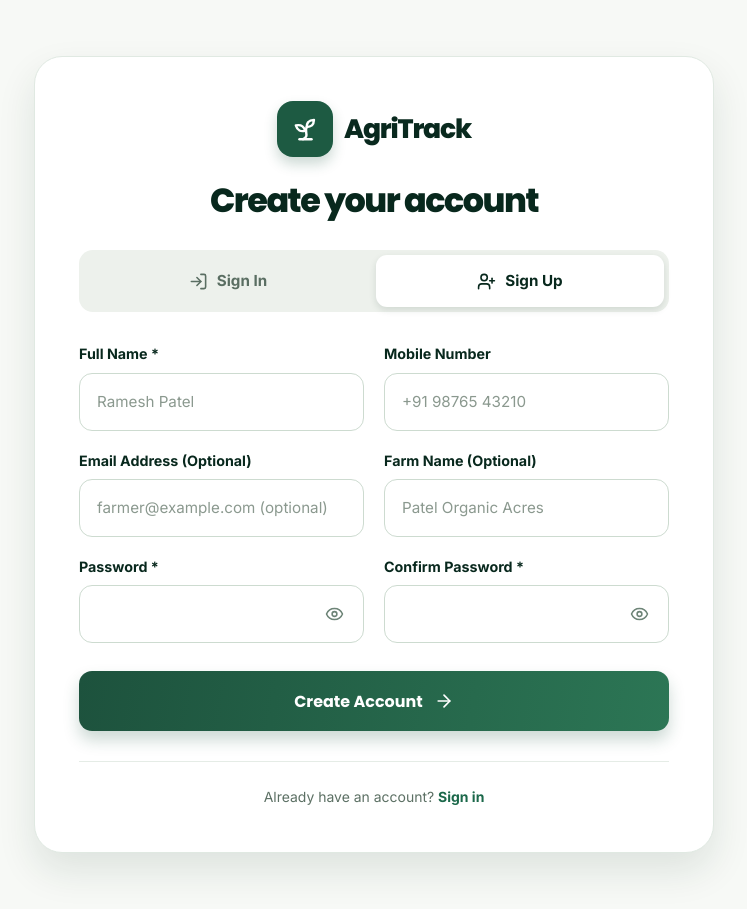
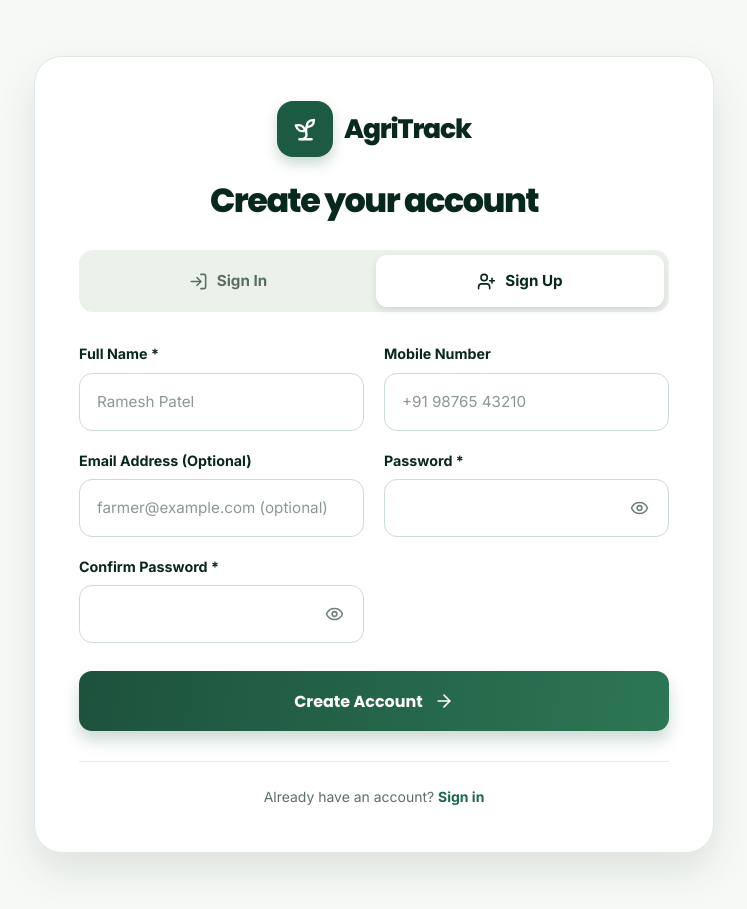
Before and after one commit to Krishnaprasath100/AgriTrack, a Next.js app in the folder frontend/: page /register in a window 1280 px wide. Shown: the whole page, without its empty margins (266-1013 px from the left). Built offline with nearby package versions, Linux system fonts and the light colour scheme.

Commit message:
Remove Farm Name optional field from signup page

```diff
--- a/frontend/src/app/register/page.tsx
+++ b/frontend/src/app/register/page.tsx
@@ -20,7 +20,6 @@ export default function RegisterPage() {
   const [formData, setFormData] = useState({
     fullName: '',
     email: '',
-    farmName: '',
     phone: '',
     password: '',
     confirmPassword: '',
@@ -36,14 +35,12 @@ export default function RegisterPage() {
       const urlFullName = params.get('fullName');
       const urlEmail = params.get('email');
       const urlPhone = params.get('phone');
-      const urlFarmName = params.get('farmName');
-      if (urlFullName || urlEmail || urlPhone || urlFarmName) {
+      if (urlFullName || urlEmail || urlPhone) {
         setFormData((prev) => ({
           ...prev,
           fullName: urlFullName || prev.fullName,
           email: urlEmail || prev.email,
           phone: urlPhone || prev.phone,
-          farmName: urlFarmName || prev.farmName,
         }));
       }
     }
@@ -95,7 +92,7 @@ export default function RegisterPage() {
         email || undefined,
         formData.password,
         'farmer',
-        formData.farmName.trim() || undefined,
+        undefined,
         phone || undefined
       );
 
@@ -181,17 +178,6 @@ export default function RegisterPage() {
               placeholder="farmer@example.com (optional)"
               value={formData.email}
               onChange={(event) => update('email', event.target.value)}
-            />
-          </Field>
-
-          <Field label="Farm Name (Optional)" htmlFor="farm-name">
-            <input
-              id="farm-name"
-              className={styles.input}
-              name="farmName"
-              placeholder="Patel Organic Acres"
-              value={formData.farmName}
-              onChange={(event) => update('farmName', event.target.value)}
             />
           </Field>
 
```
